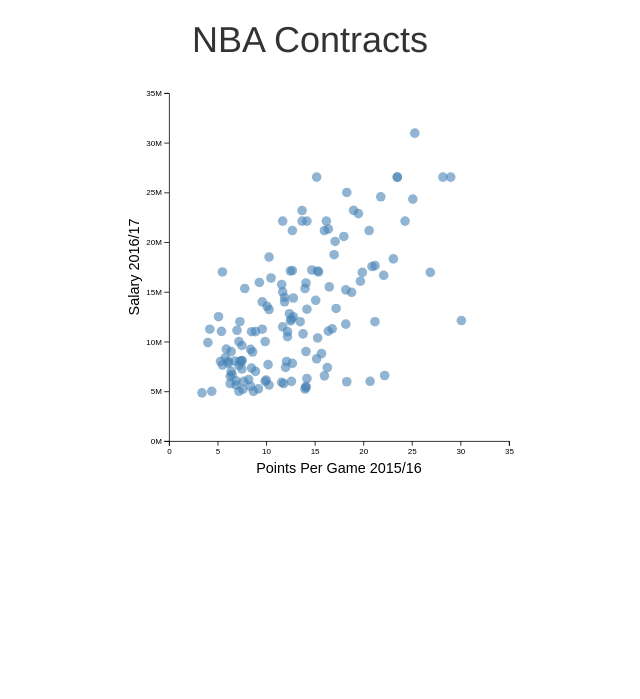
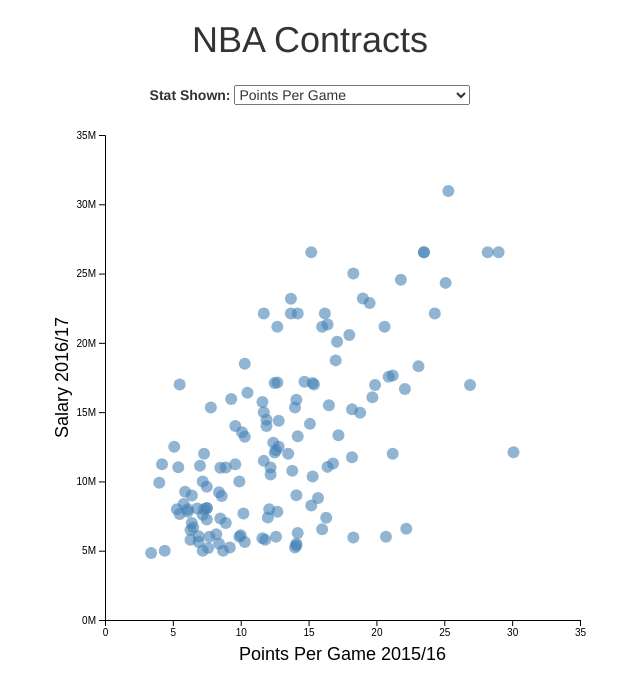
Before and after one commit to scottmcallister/nba-contracts, a Flask app: page / in a window 1280 px wide. Shown: the top 699 px of the page, without its empty margins (330-970 px from the left). Run offline with Flask 2, Linux system fonts and the light colour scheme; some libraries are stand-ins or nearby versions.

Commit message:
add dropdown menu for x axis

```diff
--- a/nbacontracts/data/merged.csv
+++ b/nbacontracts/data/merged.csv
@@ -1,4 +1,4 @@
-name,team,salary_2016_17,salary_2017_18,salary_2018_2019,salary_2019_2020,salary_2020_21,salary_2021_22,contract_type,games_played,minutes,points,field_goal_made,field_goad_attempted,field_goal_percentage,3_point_made,3_point_attempted,3_point_percentage,free_throw_made,free_throw_attempted,free_throw_percentage,offensive_rebounds,defensive_rebounds,total_rebounds,assists,steals,blocks,turnovers,efficiency,wins,losses,win_percentage
+name,team,salary_2016_17,salary_2017_18,salary_2018_2019,salary_2019_2020,salary_2020_21,salary_2021_22,contract_type,games_played,minutes,points,field_goal_made,field_goal_attempted,field_goal_percentage,three_point_made,three_point_attempted,three_point_percentage,free_throw_made,free_throw_attempted,free_throw_percentage,offensive_rebounds,defensive_rebounds,total_rebounds,assists,steals,blocks,turnovers,efficiency,wins,losses,win_percentage
 Omer Asik,NOP,"$9,904,494","$10,595,505","$11,286,516","$11,977,527",,,Bird Rights,68,17.3,4.0,1.5,2.9,53.3,0.0,0.0,0.0,0.9,1.6,54.5,1.8,4.3,6.1,0.4,0.3,0.3,0.9,8.1,30,52,0.366
 Matthew Dellavedova,MIL,"$9,607,500","$9,607,500","$9,607,500","$9,607,500",,,Cap Space,76,24.6,7.5,2.7,6.7,40.5,1.3,3.1,41.0,0.8,0.9,86.4,0.4,1.7,2.1,4.4,0.6,0.1,1.5,9.1,33,49,0.402
 Trevor Booker,BRK,"$9,250,000","$9,125,000",,,,,Cap Space,79,20.7,5.9,2.4,4.9,49.0,0.2,0.5,29.3,0.9,1.3,67.0,2.1,3.6,5.7,1.1,0.8,0.5,1.0,9.9,21,61,0.256
--- a/nbacontracts/data/stats.csv
+++ b/nbacontracts/data/stats.csv
@@ -1,4 +1,4 @@
-name,games_played,minutes,points,field_goal_made,field_goad_attempted,field_goal_percentage,3_point_made,3_point_attempted,3_point_percentage,free_throw_made,free_throw_attempted,free_throw_percentage,offensive_rebounds,defensive_rebounds,total_rebounds,assists,steals,blocks,turnovers,efficiency
+name,games_played,minutes,points,field_goal_made,field_goal_attempted,field_goal_percentage,three_point_made,three_point_attempted,three_point_percentage,free_throw_made,free_throw_attempted,free_throw_percentage,offensive_rebounds,defensive_rebounds,total_rebounds,assists,steals,blocks,turnovers,efficiency
 Stephen Curry,79,34.2,30.1,10.2,20.2,50.4,5.1,11.2,45.4,4.6,5.1,90.8,0.9,4.6,5.4,6.7,2.1,0.2,3.3,30.7
 James Harden,82,38.1,29.0,8.7,19.7,43.9,2.9,8.0,35.9,8.8,10.2,86.0,0.8,5.3,6.1,7.5,1.7,0.6,4.6,27.8
 Kevin Durant,72,35.8,28.2,9.7,19.2,50.5,2.6,6.7,38.7,6.2,6.9,89.8,0.6,7.6,8.2,5.0,1.0,1.2,3.5,29.8
--- /dev/null
+++ b/nbacontracts/static/graph.js
@@ -0,0 +1,129 @@
+function drawGraph(xField, xLabel){
+
+    var margin = { top: 10, right: 20, bottom: 55, left: 55 };
+    var width = 550 - margin.left - margin.right;
+    var height = 550 - margin.top - margin.bottom;
+
+    var tooltip = d3.select("body").append("div")
+        .attr("class", "tooltip")
+        .style("opacity", 0)
+        .style("z-index", 2)
+        .style("width:", "100%");
+
+    var svg = d3.select('.chart')
+      .append('svg')
+        .attr('width', width + margin.left + margin.right)
+        .attr('height', height + margin.top + margin.bottom)
+        .call(responsivefy)
+      .append('g')
+        .attr('transform', 'translate(' + margin.left + ', ' + margin.top + ')');
+
+    d3.json('http://localhost:5000/api/data', function(err, data) {
+        var yScale = d3.scaleLinear()
+            .domain([0, d3.max(data, d => parseFloat(d.salary_2016_17.replace(/,|\$/g, '')))])
+            .range([height, 0])
+            .nice();
+        var yAxis = d3.axisLeft(yScale)
+            .ticks(10, "s")
+            .tickPadding(3);
+
+        svg.call(yAxis);
+
+        var xScale = d3.scaleLinear()
+            .domain([0, d3.max(data, d => d[xField])])
+            .range([0, width])
+            .nice();
+
+        var xAxis = d3.axisBottom(xScale)
+            .ticks(5)
+            .tickPadding(3);
+        svg
+        .append('g')
+          .attr('transform', `translate(0, ${height})`)
+        .call(xAxis);
+
+        var circles = svg
+          .selectAll()
+
+        var circles = svg
+          .selectAll('.ball')
+          .data(data)
+          .enter()
+          .append('g')
+          .on("mouseover", function(d) {
+                tooltip.transition()
+                    .duration(200)
+                    .style("opacity", .9);
+                tooltip .html("<span>"+d.name+"</span>")
+                    .style("left", (d3.event.pageX + 10) + "px")
+                    .style("top", (d3.event.pageY - 35) + "px");
+                })
+          .on("mouseout", function(d) {
+              tooltip.transition()
+                  .duration(500)
+                  .style("opacity", 0);
+          })
+          .attr('class', 'ball')
+          .attr('transform', d => {
+            return `translate(
+                ${xScale(d[xField])},
+                ${yScale(parseFloat(d.salary_2016_17.replace(/,|\$/g, '')))})`;
+          });
+
+        circles
+          .append('circle')
+          .attr('cx', 0)
+          .attr('cy', 0)
+          .attr('r', 6)
+          .style('fill', 'steelblue')
+          .style('opacity', '0.6');
+
+        // text label for x axis
+        svg.append('text')
+          .attr("transform",
+              "translate(" + (width/2) + " ," +
+                             (height + margin.top + 30) + ")")
+          .attr("fill", "black")
+          .style("text-anchor", "middle")
+          .style("font-size", "18px")
+          .text(xLabel+" 2015/16");
+
+        // text label for y-axis
+        svg.append('text')
+          .attr("transform", "rotate(-90)")
+          .attr("y", 0 - margin.left)
+          .attr("x",0 - (height / 2))
+          .attr("dy", "1em")
+          .attr("fill", "black")
+          .style("text-anchor", "middle")
+          .style("font-size", "18px")
+          .text("Salary 2016/17");
+    });
+}
+
+function responsivefy(svg) {
+    // get container + svg aspect ratio
+    var container = d3.select(svg.node().parentNode),
+        width = parseInt(svg.style("width")),
+        height = parseInt(svg.style("height")),
+        aspect = width / height;
+
+    // add viewBox and preserveAspectRatio properties,
+    // and call resize so that svg resizes on inital page load
+    svg.attr("viewBox", "0 0 " + width + " " + height)
+        .attr("preserveAspectRatio", "xMinYMid")
+        .call(resize);
+
+    // to register multiple listeners for same event type,
+    // you need to add namespace, i.e., 'click.foo'
+    // necessary if you call invoke this function for multiple svgs
+    // api docs: https://github.com/mbostock/d3/wiki/Selections#on
+    d3.select(window).on("resize." + container.attr("id"), resize);
+
+    // get width of container and resize svg to fit it
+    function resize() {
+        var targetWidth = parseInt(container.style("width"));
+        svg.attr("width", targetWidth);
+        svg.attr("height", Math.round(targetWidth / aspect));
+    }
+}
--- a/nbacontracts/static/main.js
+++ b/nbacontracts/static/main.js
@@ -1,135 +1,46 @@
-var margin = { top: 10, right: 20, bottom: 55, left: 55 };
-var width = 500 - margin.left - margin.right;
-var height = 500 - margin.top - margin.bottom;
+drawGraph('points', 'Points Per Game');
 
-var tooltip = d3.select("body").append("div")
-    .attr("class", "tooltip")
-    .style("opacity", 0)
-    .style("z-index", 2)
-    .style("width:", "100%");
+var options = {
+    points: 'Points Per Game',
+    minutes: 'Minutes Per Game',
+    field_goal_made: 'Field Goals Made Per Game',
+    field_goal_attempted: 'Field Goals Attempted Per Game',
+    field_goal_percentage: 'Field Goal %',
+    three_point_made: '3 Point Made Per Game',
+    three_point_attempted: '3 Point Attempted Per Game',
+    three_point_percentage: '3 Point %',
+    free_throw_made: 'Free Throws Made Per Game',
+    free_throw_attempted: 'Free Throws Attempted Per Game',
+    free_throw_percentage: 'Free Throw %',
+    offensive_rebounds: 'Offensive Rebounds Per Game',
+    defensive_rebounds: 'Defensive Rebounds Per Game',
+    total_rebounds: 'Rebounds Per Game',
+    assists: 'Assists Per Game',
+    steals: 'Steals Per Game',
+    blocks: 'Blocks Per Game',
+    turnovers: 'Turnovers Per Game',
+    efficiency: 'Efficiency',
+    wins: 'Team Wins',
+    losses: 'Team Losses',
+    win_percentage: 'Team Win Percentage',
+};
 
-var svg = d3.select('.chart')
-  .append('svg')
-    .attr('width', width + margin.left + margin.right)
-    .attr('height', height + margin.top + margin.bottom)
-    .call(responsivefy)
-  .append('g')
-    .attr('transform', 'translate(' + margin.left + ', ' + margin.top + ')');
+var dropdown = document.getElementById('stat_options');
+var fragment = document.createDocumentFragment();
 
-d3.json('http://localhost:5000/api/data', function(err, data) {
-    var yScale = d3.scaleLinear()
-        .domain([0, d3.max(data, d => parseFloat(d.salary_2016_17.replace(/,|\$/g, '')))])
-        .range([height, 0])
-        .nice();
-    var yAxis = d3.axisLeft(yScale)
-        .ticks(10, "s")
-        .tickPadding(3);
-
-    svg.call(yAxis);
-
-    var xScale = d3.scaleLinear()
-        .domain([0, d3.max(data, d => d.points)])
-        .range([0, width])
-        .nice();
-
-    var xAxis = d3.axisBottom(xScale)
-        .ticks(5)
-        .tickPadding(3);
-    svg
-    .append('g')
-      .attr('transform', `translate(0, ${height})`)
-    .call(xAxis);
-
-    var circles = svg
-      .selectAll()
-
-    var circles = svg
-      .selectAll('.ball')
-      .data(data)
-      .enter()
-      .append('g')
-      .on("mouseover", function(d) {
-            tooltip.transition()
-                .duration(200)
-                .style("opacity", .9);
-            tooltip .html("<span>"+d.name+"</span>")
-                .style("left", (d3.event.pageX + 10) + "px")
-                .style("top", (d3.event.pageY - 35) + "px");
-            })
-      .on("mouseout", function(d) {
-          tooltip.transition()
-              .duration(500)
-              .style("opacity", 0);
-      })
-      .attr('class', 'ball')
-      .attr('transform', d => {
-        return `translate(
-            ${xScale(d.points)},
-            ${yScale(parseFloat(d.salary_2016_17.replace(/,|\$/g, '')))})`;
-      });
-
-    circles
-      .append('circle')
-      .attr('cx', 0)
-      .attr('cy', 0)
-      .attr('r', 6)
-      .style('fill', 'steelblue')
-      .style('opacity', '0.6');
-
-
-
-    // text label for x axis
-    svg.append('text')
-      .attr("transform",
-          "translate(" + (width/2) + " ," +
-                         (height + margin.top + 30) + ")")
-      .attr("fill", "black")
-      .style("text-anchor", "middle")
-      .style("font-size", "18px")
-      .text("Points Per Game 2015/16");
-
-    svg.append('text')
-      .attr("transform", "rotate(-90)")
-      .attr("y", 0 - margin.left)
-      .attr("x",0 - (height / 2))
-      .attr("dy", "1em")
-      .attr("fill", "black")
-      .style("text-anchor", "middle")
-      .style("font-size", "18px")
-      .text("Salary 2016/17");
-
-    // circles
-    //   .append('text')
-    //   .style('text-anchor', 'middle')
-    //   .style('fill', 'black')
-    //   .attr('y', 4)
-    //   .text(d => d.name);
-
+Object.keys(options).forEach(function(key) {
+    var opt = document.createElement('option');
+    opt.innerHTML = options[key];
+    opt.value = key;
+    fragment.appendChild(opt)
 });
 
-function responsivefy(svg) {
-    // get container + svg aspect ratio
-    var container = d3.select(svg.node().parentNode),
-        width = parseInt(svg.style("width")),
-        height = parseInt(svg.style("height")),
-        aspect = width / height;
+dropdown.appendChild(fragment);
 
-    // add viewBox and preserveAspectRatio properties,
-    // and call resize so that svg resizes on inital page load
-    svg.attr("viewBox", "0 0 " + width + " " + height)
-        .attr("preserveAspectRatio", "xMinYMid")
-        .call(resize);
-
-    // to register multiple listeners for same event type,
-    // you need to add namespace, i.e., 'click.foo'
-    // necessary if you call invoke this function for multiple svgs
-    // api docs: https://github.com/mbostock/d3/wiki/Selections#on
-    d3.select(window).on("resize." + container.attr("id"), resize);
-
-    // get width of container and resize svg to fit it
-    function resize() {
-        var targetWidth = parseInt(container.style("width"));
-        svg.attr("width", targetWidth);
-        svg.attr("height", Math.round(targetWidth / aspect));
-    }
+function updateGraph() {
+    var stat = dropdown.options[dropdown.selectedIndex].value;
+    var label = options[stat];
+    document.querySelector('svg').remove();
+    document.querySelector('.tooltip').remove();
+    drawGraph(stat, label);
 }
--- a/nbacontracts/static/style.css
+++ b/nbacontracts/static/style.css
@@ -1,11 +1,24 @@
 h1 {
     text-align: center
 }
+
 .chart {
-    max-width:400px;
+    width: auto;
+    height: auto;
+    max-width:550px;
+    min-height:400px;
+    max-height: 550px;
     margin:auto;
     padding: 15px;
+
 }
+
+.menu {
+    padding-top: 15px;
+    margin: auto;
+    text-align: center;
+}
+
 div.tooltip {
   position: absolute;
   text-align: center;
@@ -21,3 +34,7 @@ div.tooltip {
   border-radius: 8px;
   pointer-events: none;
 }
+
+select#stat_options {
+    margin: auto;
+}
--- a/nbacontracts/templates/index.html
+++ b/nbacontracts/templates/index.html
@@ -7,11 +7,16 @@
     </head>
     <body>
         <h1>NBA Contracts</h1>
+        <div class="menu">
+            <label>Stat Shown: </label>
+            <select id="stat_options" onChange="updateGraph()"></select>
+        </div>
         <div class="chart"></div>
         <script src={{ url_for('static', filename='./bower_components/jquery/dist/jquery.min.js') }}></script>
         <script src={{ url_for('static', filename='./bower_components/bootstrap/dist/js/bootstrap.min.js') }}></script>
         <script src={{ url_for('static', filename='./bower_components/d3/d3.min.js') }}></script>
         <script src={{ url_for('static', filename='./bower_components/jquery.tipsy/js/jquery.tipsy.min.js') }}></script>
+        <script type="text/javascript" src="/static/graph.js"></script>
         <script type="text/javascript" src="/static/main.js"></script>
     </body>
 </html>
```
Also changed, not shown: nbacontracts/data/scrape_stats.py (+8 -8 lines).
